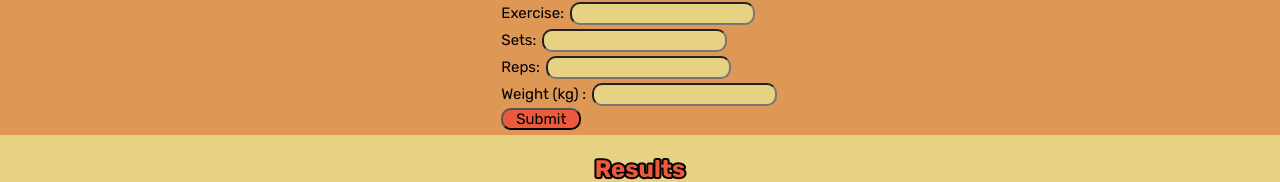
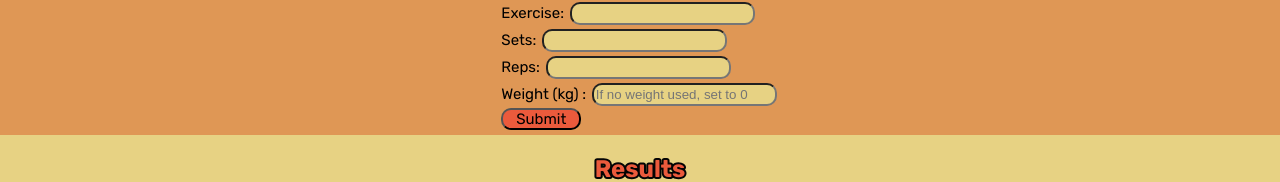
Before and after one commit to CW987/wk5a, a website built with Vite: page client/index.html in a window 1280 px wide. Shown: the part 178-360 px from the top of the page. Built offline with nearby package versions, Linux system fonts and the light colour scheme; files whose address does not match are found by name.

Commit message:
added required fields.

```diff
--- a/client/index.html
+++ b/client/index.html
@@ -26,13 +26,13 @@
           <input type="text" name="exercise" maxlength="255" required>
           <br>
           <label for="sets">Sets: </label>
-          <input type="number" name="sets" min="0">
+          <input type="number" name="sets" min="0" required>
           <br>
           <label for="reps">Reps: </label>
-          <input type="number" name="reps" min="0">
+          <input type="number" name="reps" min="0" required>
           <br>
           <label for="weight">Weight (kg) : </label>
-          <input type="number" name="weight" min="0">
+          <input type="number" name="weight" min="0" required placeholder="If no weight used, set to 0">
           <br>
 
 
```
